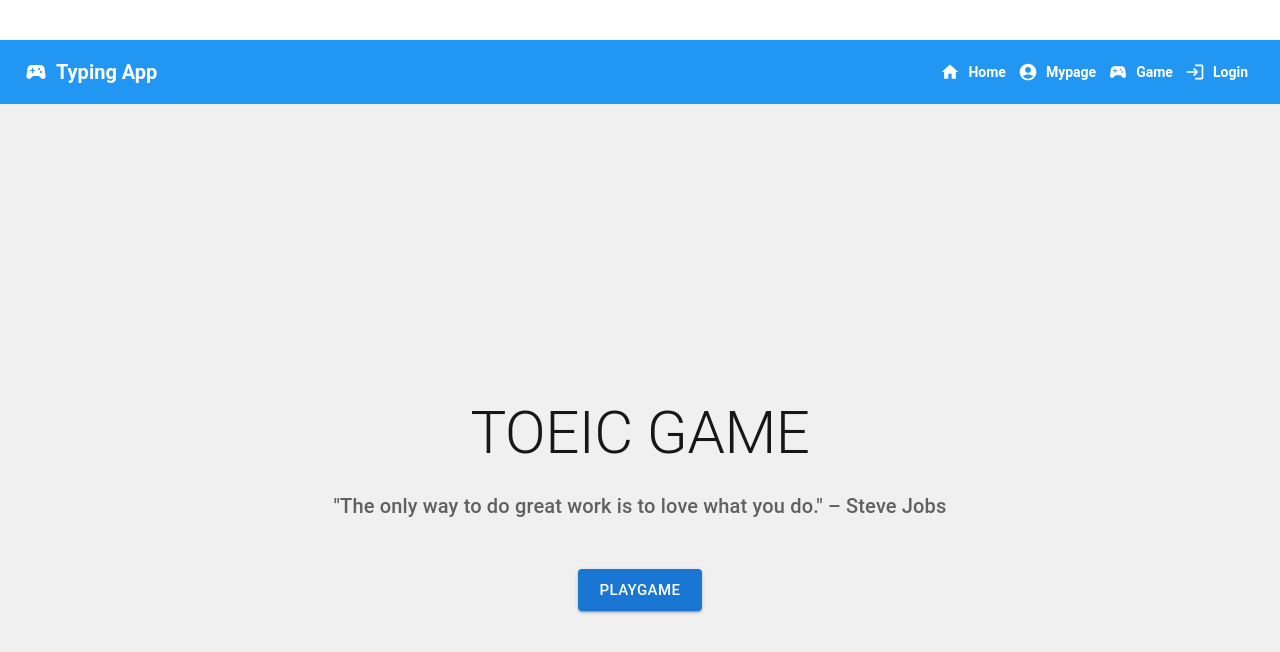
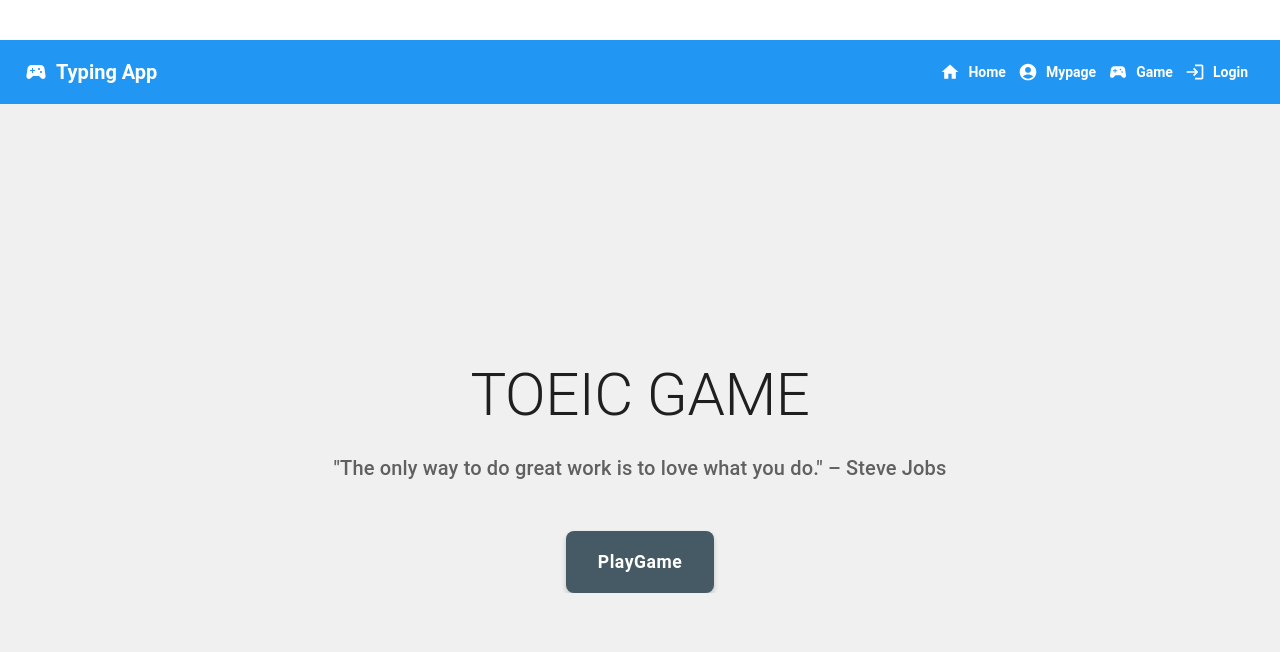
Before and after one commit to ryolingo/TOEIC-Typing-Game, a Next.js app: page / in a window 1280 px wide. Shown: the top 652 px of the page. Built offline with nearby package versions, Linux system fonts and the light colour scheme; no server answers.

Commit message:
Home画面のCSSを調整

```diff
--- a/src/app/page.tsx
+++ b/src/app/page.tsx
@@ -1,8 +1,16 @@
 "use client";
 
 import React from "react";
-import { Button, Typography, Box } from "@mui/material";
+import {
+  Button,
+  Typography,
+  Box,
+  Card,
+  createTheme,
+  ThemeProvider,
+} from "@mui/material";
 import { useRouter } from "next/navigation"; // ルーターを使用してページ遷移を実装
+import { create } from "domain";
 
 export default function Home() {
   const router = useRouter();
@@ -11,7 +19,40 @@ export default function Home() {
     router.push("/levelselect"); // PlayGameボタンでLevelselectページに遷移
   };
 
+  const theme = createTheme({
+    palette: {
+      primary: {
+        main: "#455a64",
+        contrastText: "#ffffff",
+      },
+      secondary: {
+        main: "#ff7043",
+      },
+    },
+    components: {
+      MuiButton: {
+        styleOverrides: {
+          root: {
+            fontSize: "1.1rem", // ボタンのフォントサイズ
+            padding: "12px 24px", // パディングを大きめに
+            borderRadius: "8px", // ボタンの角を少し丸める
+            textTransform: "none", // テキストの大文字変換を無効に
+            fontWeight: 600, // ボールドにして見やすく
+            boxShadow: "0 3px 5px rgba(0,0,0,0.2)", // 軽いシャドウ
+            "&:hover": {
+              backgroundColor: "red", // ホバー時に少し濃い青に変更
+            },
+          },
+          sizeLarge: {
+            padding: "16px 32px", // size="large"時のパディングを調整
+          },
+        },
+      },
+    },
+  });
+
   return (
+    <ThemeProvider theme={theme}>
       <Box
         sx={{
           display: "flex",
@@ -22,6 +63,13 @@ export default function Home() {
           textAlign: "center",
           backgroundColor: "#f0f0f0", // 背景色を設定（必要に応じて変更）
           padding: "20px",
+        }}
+      >
+        <Card
+          sx={{
+            backgroundColor: "#f0f0f0",
+            boxShadow: "none",
+            mb: 7,
           }}
         >
           {/* TOEIC GAME タイトル */}
@@ -44,6 +92,8 @@ export default function Home() {
           >
             PlayGame
           </Button>
+        </Card>
       </Box>
+    </ThemeProvider>
   );
 }
```
Lines whose indentation alone changed are shown as unchanged.
